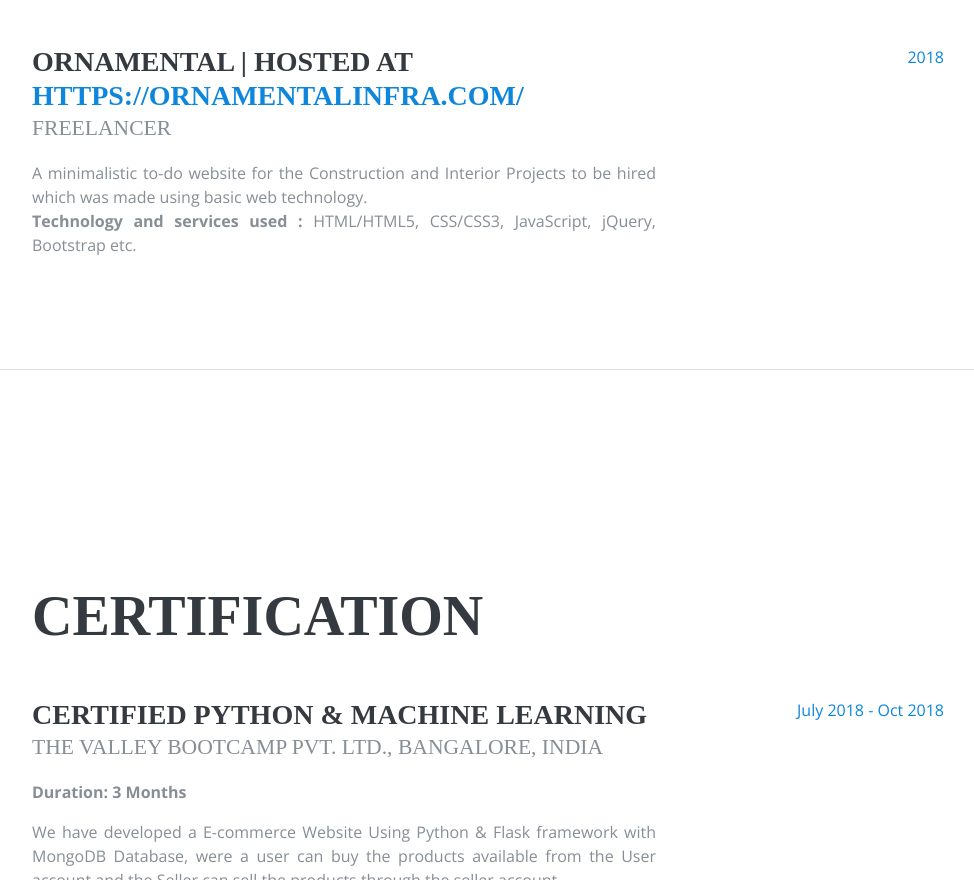
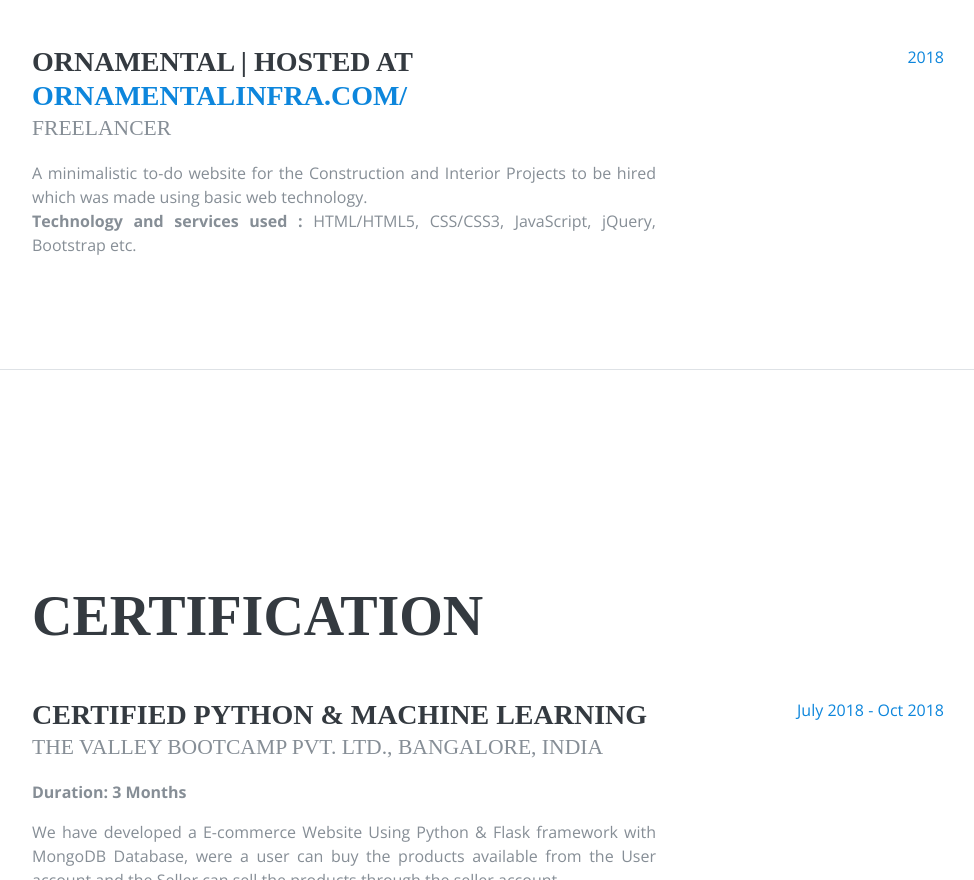
Before and after one commit to swapsam/swapsam.github.io, a website: page index.html in a window 1280 px wide. Shown: the part 3818-4698 px from the top of the page, without its empty margins (288-1262 px from the left). Drawn offline with nearby package versions, Linux system fonts and the light colour scheme; a web font is replaced by a local one.

Commit message:
orna url altered

```diff
--- a/index.html
+++ b/index.html
@@ -347,7 +347,7 @@
 
           <div class="resume-item d-flex flex-column flex-md-row mb-5">
             <div class="resume-content mr-auto">
-              <h3 class="mb-0">Ornamental | Hosted at <a href="https://ornamentalinfra.com/" target="_blank">https://ornamentalinfra.com/</a></h3>
+              <h3 class="mb-0">Ornamental | Hosted at <a href="ornamentalinfra.com/" target="_blank">ornamentalinfra.com/</a></h3>
               <div class="subheading mb-3">Freelancer</div>
               <p>A minimalistic to-do website for the Construction and Interior Projects to be hired which was made using basic web technology.<br>
               <b>Technology and services used :</b> HTML/HTML5, CSS/CSS3, JavaScript, jQuery, Bootstrap etc.</p>
```
